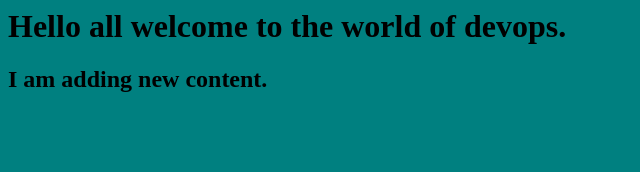
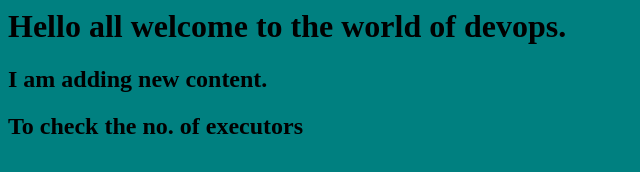
Before and after one commit to gouravaas/Jenkins_pro-1, a plain HTML site: page index.html in a window 1280 px wide. Shown: the whole page, without its empty margins (0-640 px from the left). Drawn offline with Linux system fonts and the light colour scheme.

Commit message:
v3 of the source code

```diff
--- a/index.html
+++ b/index.html
@@ -1,3 +1,4 @@
 <body bgcolor="teal" />
 	 <h1> Hello all welcome to the world of devops. </h1>
 	 <h2> I am adding new content. </h1>
+	 <h2> To check the no. of executors </h2>
```
